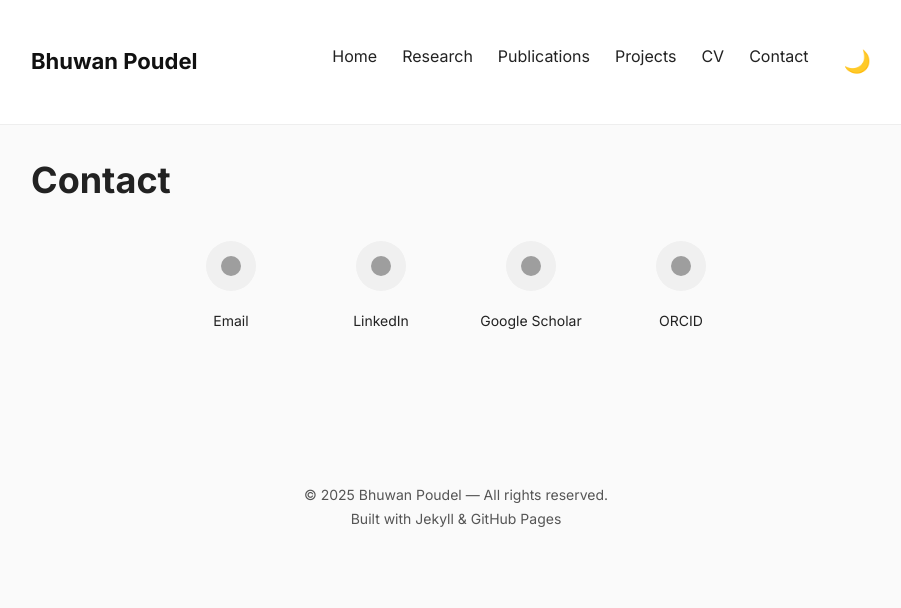
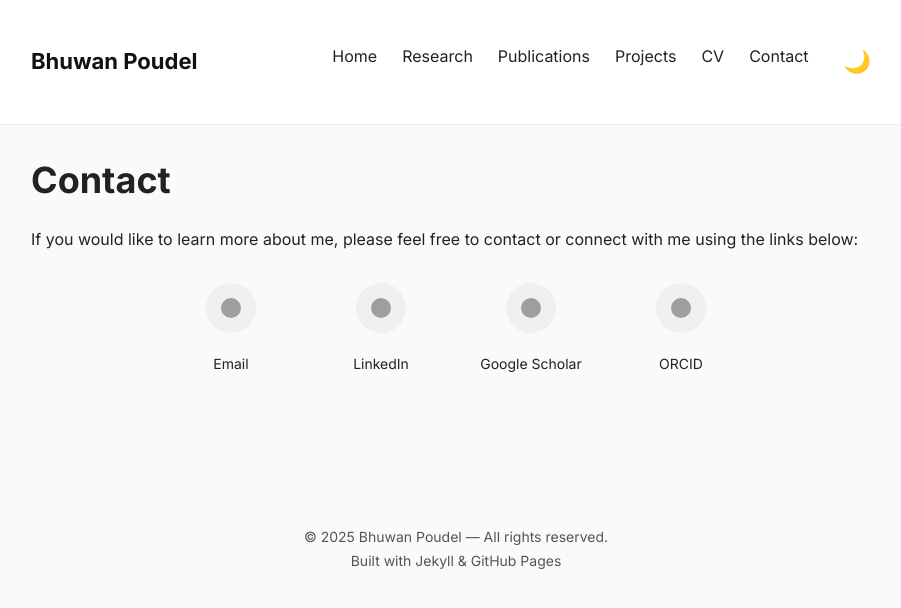
Before and after one commit to pdlbhuwan/pdlbhuwan.github.io, a Jekyll site: the page built from contact.md, in a window 1280 px wide. Shown: the top 608 px of the page, without its empty margins (184-1085 px from the left). Built offline with Jekyll 4.4.1, drawn with Linux system fonts in a browser that asks for light colours; grey boxes are pictures that could not be loaded.

Commit message:
Update contact.md

```diff
--- a/contact.md
+++ b/contact.md
@@ -4,6 +4,8 @@ title: Contact
 ---
 
 # Contact
+
+If you would like to learn more about me, please feel free to contact or connect with me using the links below:
 
 <style>
 .contact-wrapper {
```
